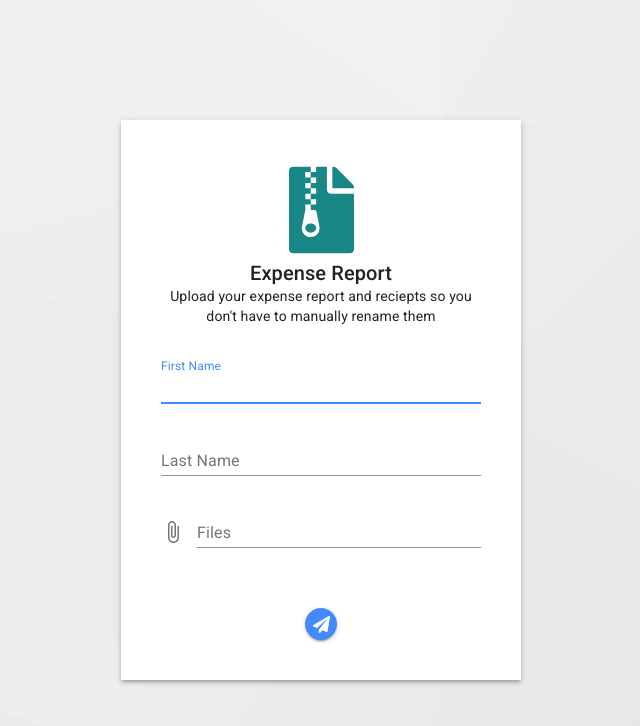
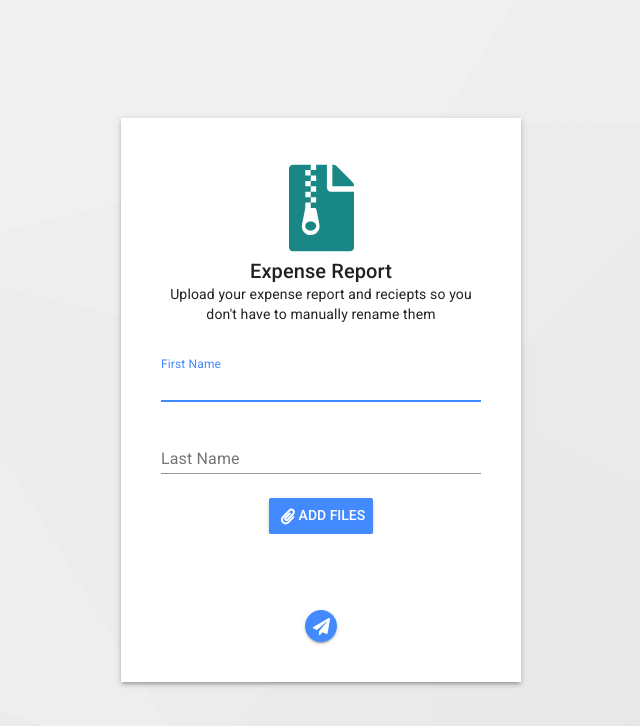
Before and after one commit to IngageGroup/expensereport, a Vue app in the folder frontend/: page / in a window 1280 px wide. Shown: the top 726 px of the page, without its empty margins (319-959 px from the left). Built offline with nearby package versions, Linux system fonts and the light colour scheme.

Commit message:
working file upload :)

```diff
--- a/frontend/src/App.vue
+++ b/frontend/src/App.vue
@@ -19,10 +19,23 @@
           <md-input v-model="lastname" autofocus></md-input>
         </md-field>
 
-        <md-field>
-          <label>Files</label>
-          <md-file id="files" ref="files" multiple v-on:change="handleFileUpload()" />
-        </md-field>
+        <div class="actions md-layout md-alignment-center">
+          <md-button class="md-raised md-primary md-alignment-center" v-on:click="addFiles()">
+            <font-awesome-icon icon="paperclip" class="icon-small" />Add Files
+          </md-button>
+          <input type="file" id="files" ref="files" multiple v-on:change="handleFileUploads()" />
+        </div>
+        <md-list>
+          <md-list-item v-for="(file, key) in files" :key="file" class="file-listing">
+            <font-awesome-icon class="icon-file" icon="file-upload" />
+            {{file.name}}
+            <font-awesome-icon
+              icon="times-circle"
+              class="remove-file"
+              v-on:click="removeFile( key )"
+            >Remove</font-awesome-icon>
+          </md-list-item>
+        </md-list>
       </div>
 
       <div class="actions md-layout md-alignment-center">
@@ -56,14 +69,24 @@ export default {
   },
 
   methods: {
-    handleFileUpload() {
-      this.files = this.$refs.files.files;
+    handleFileUploads() {
+      let uploadedFiles = this.$refs.files.files;
+      for (var i = 0; i < uploadedFiles.length; i++) {
+        this.files.push(uploadedFiles[i]);
+      }
+    },
+    addFiles() {
+      this.$refs.files.click();
+    },
+    removeFile(key) {
+      this.files.splice(key, 1);
     },
     async post() {
       console.log(this.files);
       this.loading = true;
       let url = "http://localhost:5000/upload";
       let config = {
+        responseType: "arraybuffer",
         headers: {
           "Content-Type": "multipart/form-data"
         }
@@ -101,9 +124,15 @@ export default {
   font-size: 100px;
 }
 .icon-small {
-  vertical-align: sub;
+  vertical-align: middle;
   padding: 4px;
   color: #ffffff;
+  font-size: 25px;
+}
+.icon-file {
+  vertical-align: middle;
+  padding: 4px;
+  color: #3700B3;
   font-size: 25px;
 }
 .centered-container {
@@ -159,5 +188,14 @@ export default {
     align-items: center;
     justify-content: center;
   }
+  input[type="file"] {
+    position: absolute;
+    top: -500px;
+  }
+  .remove-file {
+    color: red;
+    cursor: pointer;
+    float: right;
+  }
 }
 </style>
--- a/frontend/src/main.js
+++ b/frontend/src/main.js
@@ -1,7 +1,7 @@
 import Vue from 'vue'
 import App from './App.vue'
 import { library } from '@fortawesome/fontawesome-svg-core'
-import { faFileArchive, faPaperPlane } from '@fortawesome/free-solid-svg-icons'
+import { faFileArchive, faPaperPlane, faTimesCircle, faPaperclip, faFileUpload } from '@fortawesome/free-solid-svg-icons'
 import { FontAwesomeIcon } from '@fortawesome/vue-fontawesome'
 
 
@@ -13,7 +13,7 @@ import 'vue-material/dist/vue-material.min.css'
 import 'vue-material/dist/theme/default.css'
 
 Vue.use(VueMaterial)
-library.add(faFileArchive, faPaperPlane)
+library.add(faFileArchive, faPaperPlane, faTimesCircle, faPaperclip, faFileUpload)
 
 Vue.component('font-awesome-icon', FontAwesomeIcon)
 
```
